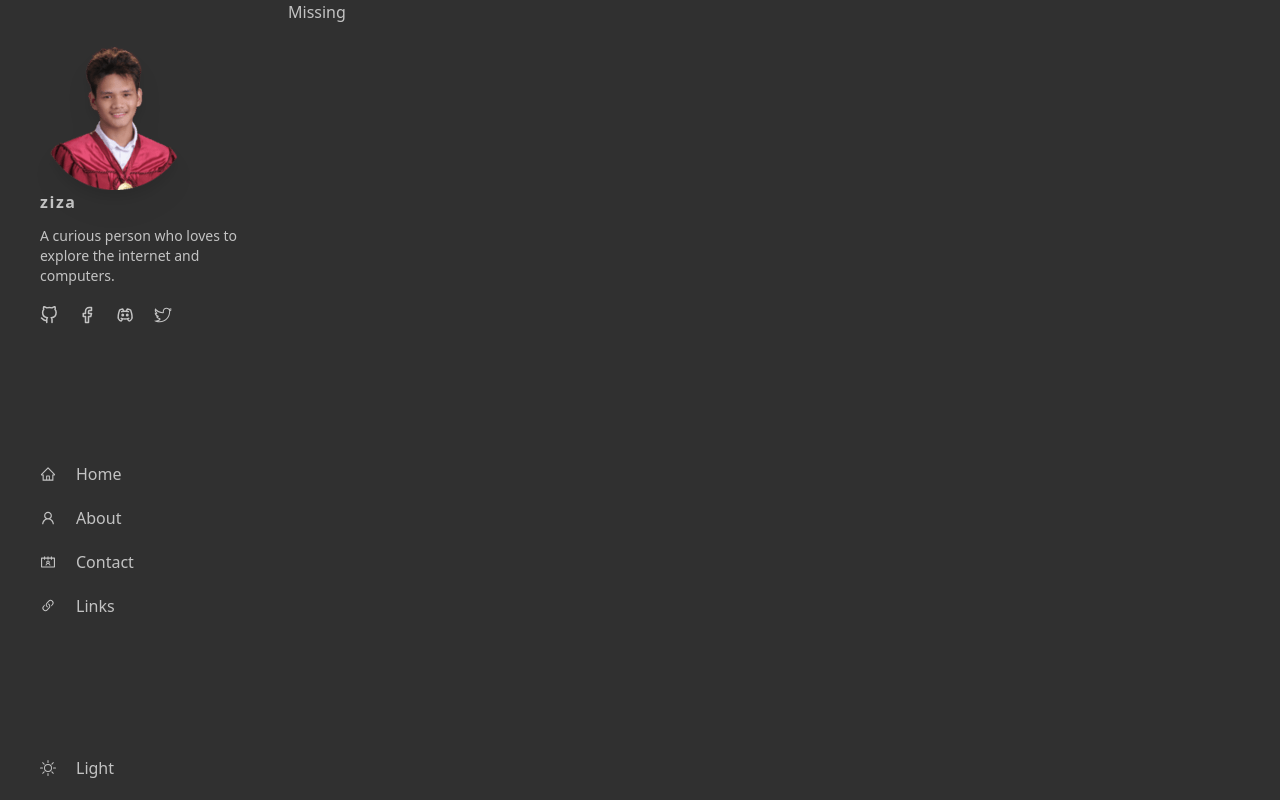
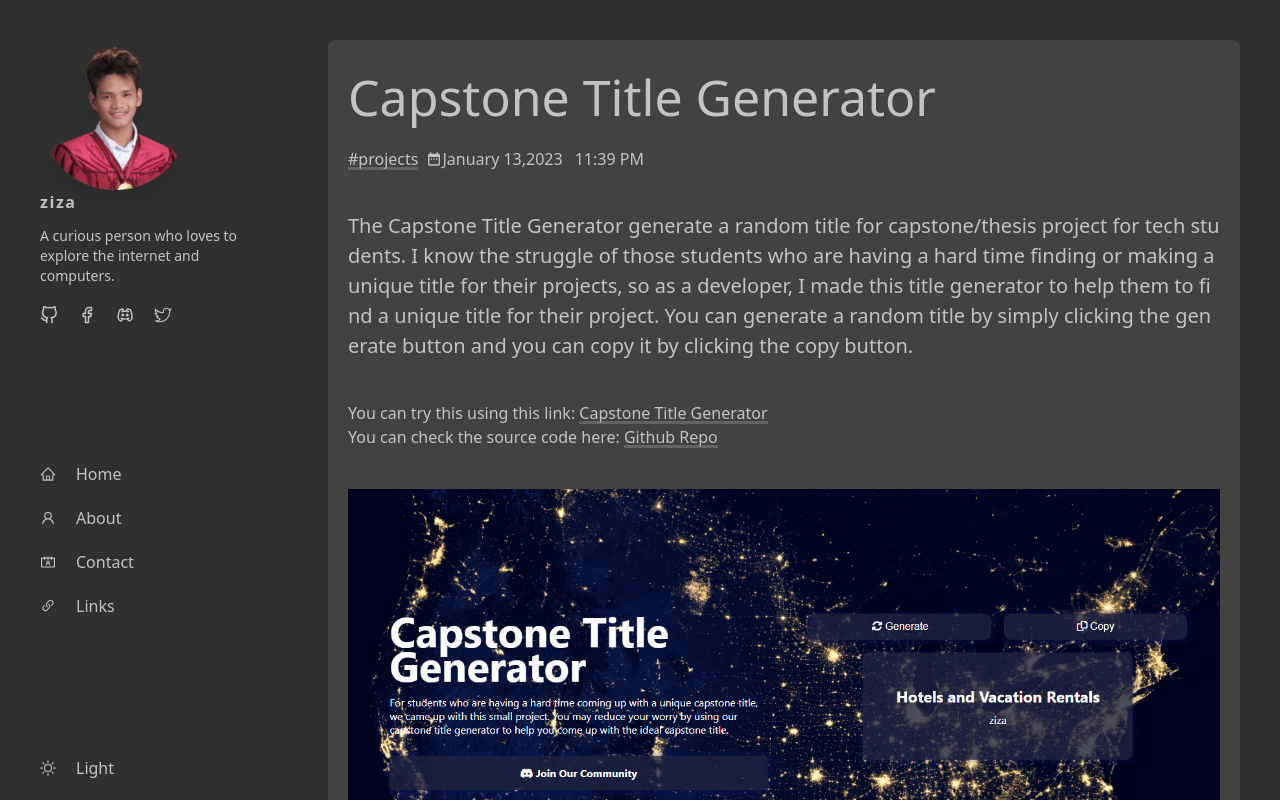
Before and after one commit to zizaaa/ziza, a React (Vite) app: page /1 in a window 1280 px wide. Built offline with nearby package versions, Linux system fonts and the light colour scheme.

Commit message:
fix error

```diff
--- a/src/App.jsx
+++ b/src/App.jsx
@@ -97,12 +97,12 @@ function App() {
     <main className="App flex sm:flex-row overflow-auto flex-col w-full h-screen" style={{backgroundColor:bgColor,color:textColor}}>
     <Nav theme={theme} themeToggler={themeToggler} bgColorr={bgColorr}/>
     <Routes>
-      <Route path="/" element={<Home home={home} themeColor={themeColor} bgColorr={bgColorr}/>}/>
+      <Route path="/" exact element={<Home home={home} themeColor={themeColor} bgColorr={bgColorr}/>}/>
       <Route path="/about" element={<About />}/>
       <Route path="/achivements" element={<Achivements home={home} themeColor={themeColor} bgColorr={bgColorr}/>}/>
       <Route path="/links" element={<Links />}/>
       <Route path="/projects" element={<Projects home={home} themeColor=  {themeColor} bgColorr={bgColorr}/>}/>
-      {/* <Route path=":id" element={<Feed home={home} bgColorr={bgColorr}/>}/> */}
+      <Route path="/:id" element={<Feed home={home} bgColorr={bgColorr}/>}/>
       <Route path="/resume" element={<Resume />}/>
       <Route path= "/contact" element={<Contact />}/>
       <Route path="*" element={<Missing />}/>
--- a/src/Pages/Feed.jsx
+++ b/src/Pages/Feed.jsx
@@ -1,13 +1,13 @@
 import React from 'react'
-import { useParams,Link } from 'react-router-dom'
 import { useEffect } from 'react';
 import './styles/feed.css';
 import { MdDateRange } from 'react-icons/md'
+import { useParams,Link } from 'react-router-dom'
 
 const Feed = ({home,bgColorr}) => {
 
   const {id} = useParams();
-  const homes = home.find(singleItem => (singleItem.id) === id);
+  const homes = home.find(item => (item.id) == id);
 
   useEffect(() => {
     document.title = `ziza - ${homes.category}`
--- a/src/main.jsx
+++ b/src/main.jsx
@@ -2,12 +2,12 @@ import React from 'react'
 import ReactDOM from 'react-dom/client'
 import App from './App'
 import './index.css'
-import { BrowserRouter } from 'react-router-dom'
+import { BrowserRouter as Router } from 'react-router-dom'
 
 ReactDOM.createRoot(document.getElementById('root')).render(
   <React.StrictMode>
-    <BrowserRouter>
+    <Router>
       <App />
-    </BrowserRouter>
+    </Router>
   </React.StrictMode>,
 )
```
